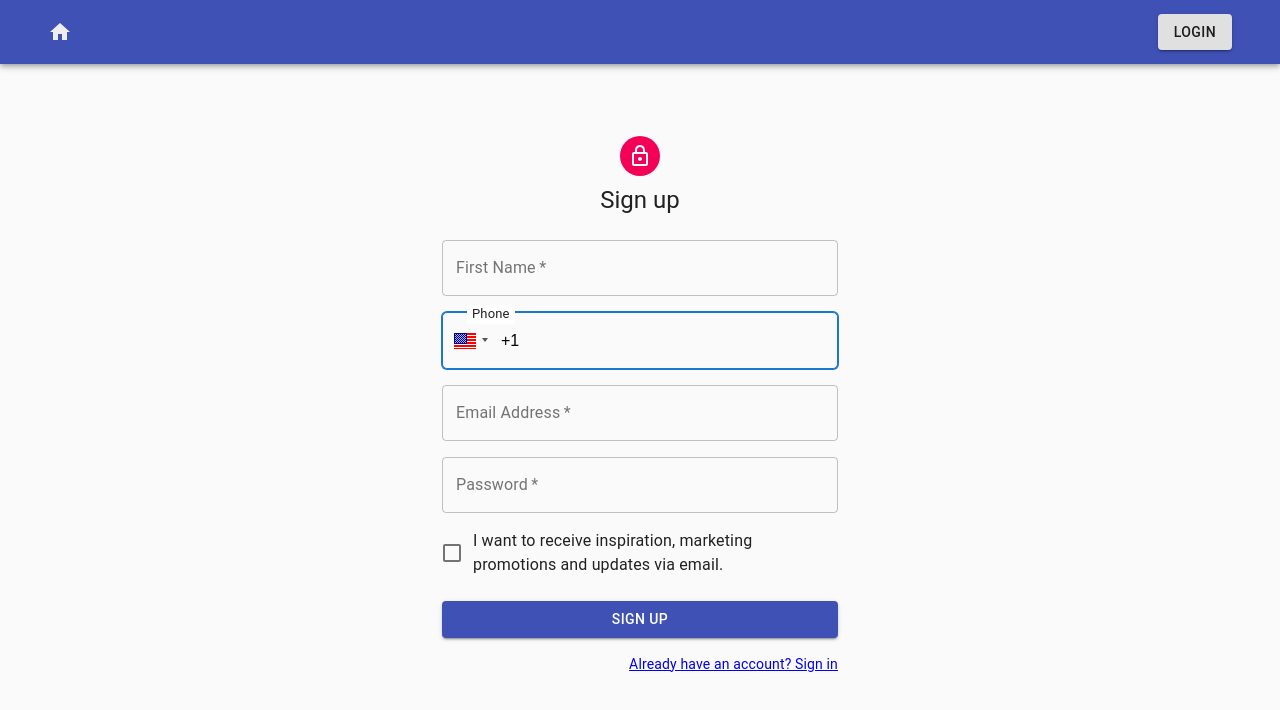
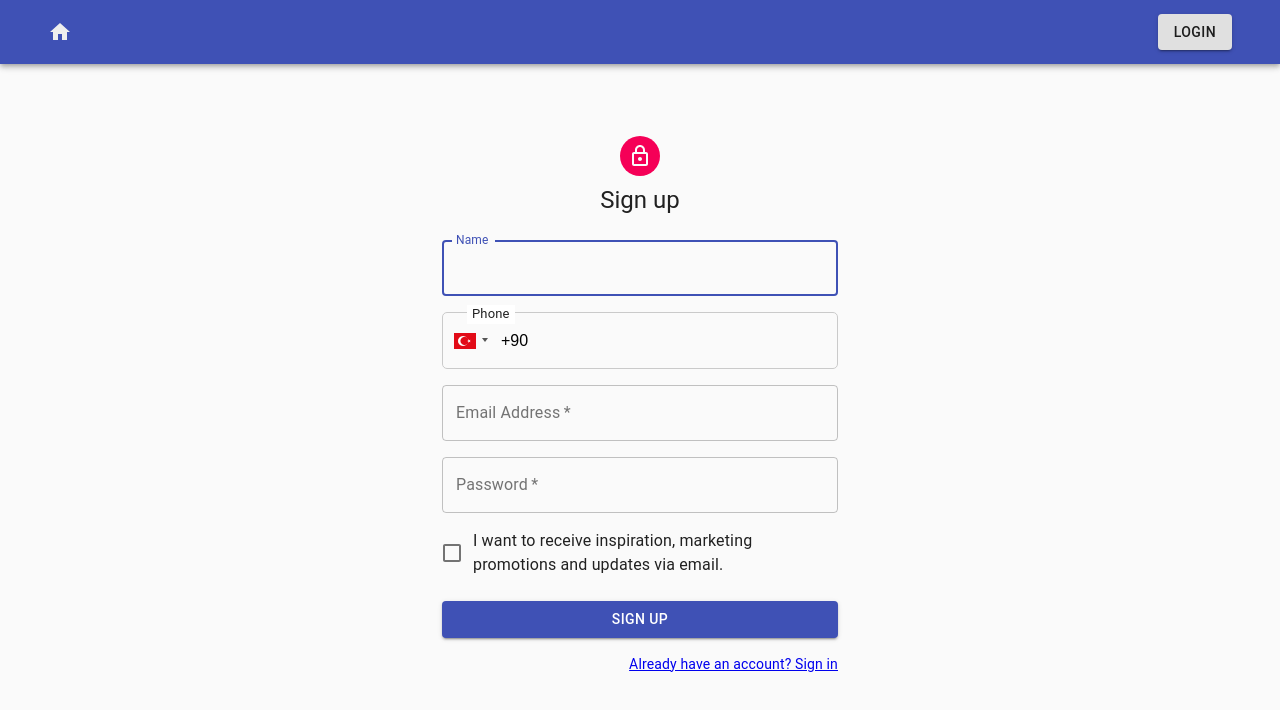
Before and after one commit to emreturgutce/clothing-store-client, a React app: page /signup in a window 1280 px wide. Shown: the top 710 px of the page. Built offline with nearby package versions, Linux system fonts and the light colour scheme.

Commit message:
dispatching use loading event after form submission

```diff
--- a/src/pages/signup.tsx
+++ b/src/pages/signup.tsx
@@ -1,6 +1,7 @@
 import React, { useState, useCallback } from 'react';
 import { Link as RouterLink, useHistory, Redirect } from 'react-router-dom';
 import { useDispatch, useSelector } from 'react-redux';
+import validator from 'validator';
 import PhoneInput from 'react-phone-input-2';
 import 'react-phone-input-2/lib/material.css';
 import Avatar from '@material-ui/core/Avatar';
@@ -14,7 +15,7 @@ import LockOutlinedIcon from '@material-ui/icons/LockOutlined';
 import Typography from '@material-ui/core/Typography';
 import { makeStyles } from '@material-ui/core/styles';
 import Container from '@material-ui/core/Container';
-import { registerUser } from '../actions';
+import { registerUser, AuthActionTypes } from '../actions';
 
 const useStyles = makeStyles((theme) => ({
   paper: {
@@ -44,7 +45,9 @@ export default function SignUp() {
   const classes = useStyles();
   const dispatch = useDispatch();
   const history = useHistory();
-  const isAuth = useSelector((state: any) => state.auth.isAuthenticated);
+  const { isAuthenticated: isAuth, isLoading } = useSelector(
+    (state: any) => state.auth,
+  );
 
   const register = useCallback(
     (firstName: string, lastName: string, email: string, password: string) =>
@@ -52,10 +55,22 @@ export default function SignUp() {
     [dispatch, registerUser],
   );
 
+  const userLoading = useCallback(
+    () => dispatch({ type: AuthActionTypes.USER_LOADING }),
+    [dispatch],
+  );
+
   const onSubmit = (e: React.FormEvent<HTMLFormElement>) => {
     e.preventDefault();
-    register(name, phone, email, password);
-    history.push('/');
+    if (
+      validator.isEmail(email) &&
+      validator.isLength(password, { min: 6 }) &&
+      validator.isMobilePhone(phone, ['tr-TR'])
+    ) {
+      userLoading();
+      register(name, phone, email, password);
+      history.push('/');
+    }
   };
 
   return (
@@ -74,13 +89,12 @@ export default function SignUp() {
               <Grid container spacing={2}>
                 <Grid item xs={12}>
                   <TextField
-                    autoComplete="fname"
-                    name="firstName"
+                    autoComplete="name"
+                    name="Name"
                     variant="outlined"
-                    required
                     fullWidth
-                    id="firstName"
-                    label="First Name"
+                    id="Name"
+                    label="Name"
                     autoFocus
                     value={name}
                     onChange={(e) => setName(e.target.value)}
@@ -88,13 +102,11 @@ export default function SignUp() {
                 </Grid>
                 <Grid item xs={12}>
                   <PhoneInput
-                    country={'us'}
+                    country={'tr'}
                     value={phone}
                     onChange={(phone) => setPhone(phone)}
                     inputProps={{
                       name: 'phone',
-                      required: true,
-                      autoFocus: true,
                     }}
                     inputStyle={{
                       width: '100%',
@@ -110,6 +122,7 @@ export default function SignUp() {
                     id="email"
                     label="Email Address"
                     name="email"
+                    error={email !== '' && !validator.isEmail(email)}
                     autoComplete="email"
                     value={email}
                     onChange={(e) => setEmail(e.target.value)}
@@ -124,6 +137,10 @@ export default function SignUp() {
                     label="Password"
                     type="password"
                     id="password"
+                    error={
+                      password !== '' &&
+                      !validator.isLength(password, { min: 6 })
+                    }
                     autoComplete="current-password"
                     value={password}
                     onChange={(e) => setPassword(e.target.value)}
@@ -143,6 +160,7 @@ export default function SignUp() {
                 fullWidth
                 variant="contained"
                 color="primary"
+                disabled={isLoading}
                 className={classes.submit}
               >
                 Sign Up
```
